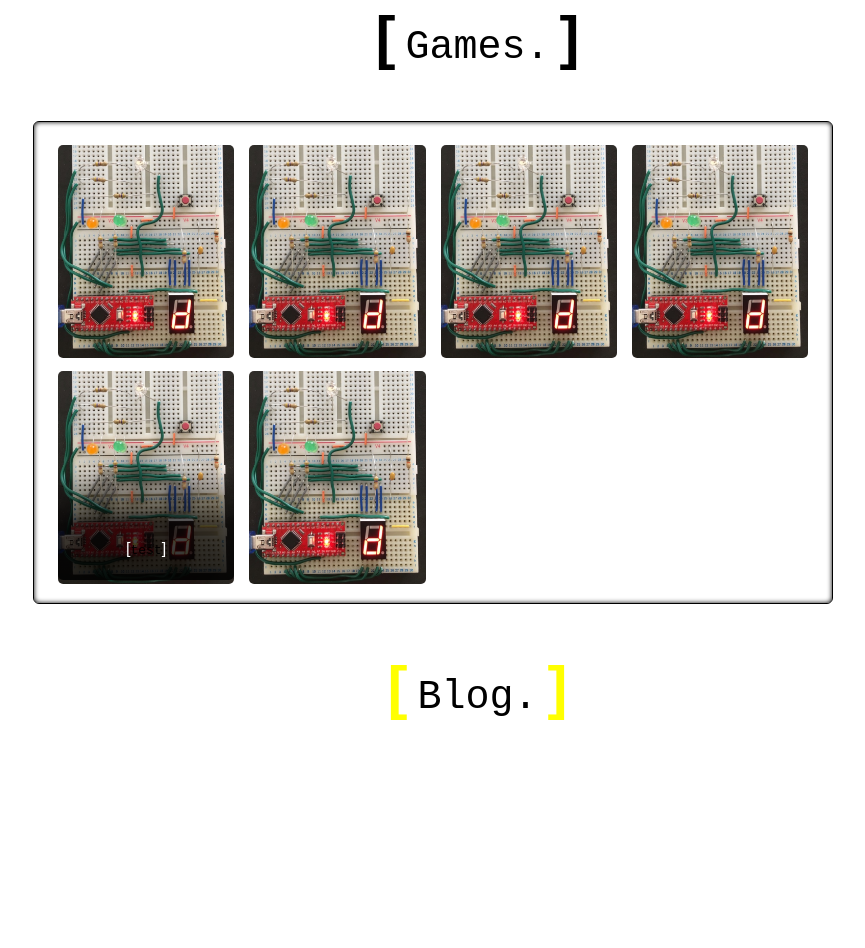
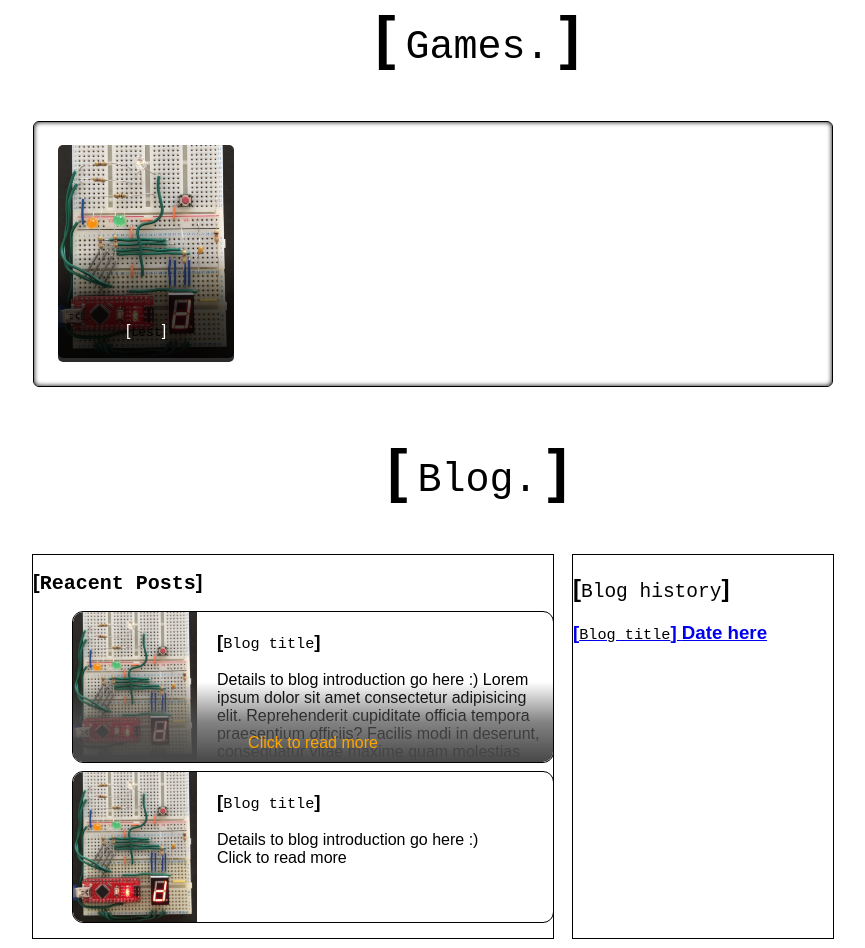
Before and after one commit to Joshua-Jandrell/portfolio-website, a plain HTML site: page Pages/Index/index.html in a window 1280 px wide. Shown: the part 2705-3653 px from the top of the page, without its empty margins (207-1072 px from the left). Before the commit the page ends 3477 px from the top, so only its background shows below. Drawn offline with Linux system fonts and the light colour scheme.

Commit message:
Created basic blog format

```diff
--- a/Pages/Index/index.html
+++ b/Pages/Index/index.html
@@ -326,66 +326,93 @@
                     src="/Pages/About/aboutImg/placeHolderImg.png"
                     alt="icon for game"
                     class="game-image"
-                    id="gi_0" /><div class="label-wrapper"><label for=".help-meout-link" class="game-label"
+                    id="gi_0"
+                  />
+                  <div class="label-wrapper">
+                    <label for=".help-meout-link" class="game-label"
                       >[<span class="blk">test</span>]</label
-                    ></div></a>
-              </li>
-              <li class>
-                <a href=""
-                  ><img
-                    src="/Pages/About/aboutImg/placeHolderImg.png"
-                    alt="icon for game"
-                    class="game-image"
-                    id="gi_0" /><label for="gi_0" class="Game-lable"></label
-                ></a>
-              </li>
-              <li class>
-                <a href=""
-                  ><img
-                    src="/Pages/About/aboutImg/placeHolderImg.png"
-                    alt="icon for game"
-                    class="game-image"
-                    id="gi_0" /><label for="gi_0" class="Game-lable"></label
-                ></a>
-              </li>
-              <li class>
-                <a href=""
-                  ><img
-                    src="/Pages/About/aboutImg/placeHolderImg.png"
-                    alt="icon for game"
-                    class="game-image"
-                    id="gi_0" /><label for="gi_0" class="Game-lable"></label
-                ></a>
-              </li>
-              <li class>
-                <a href=""
-                  ><img
-                    src="/Pages/About/aboutImg/placeHolderImg.png"
-                    alt="icon for game"
-                    class="game-image"
-                    id="gi_0" /><label for="gi_0" class="Game-lable"></label
-                ></a>
-              </li>
-              <li class>
-                <a href=""
-                  ><img
-                    src="/Pages/About/aboutImg/placeHolderImg.png"
-                    alt="icon for game"
-                    class="game-image"
-                    id="gi_0" /><label for="gi_0" class="Game-lable"></label
-                ></a>
+                    >
+                  </div></a
+                >
               </li>
             </ul>
           </nav>
         </article>
       </section>
-
-      <section class="index-section blog-section"></section>
-      <article class="blog-contenet">
+      <!-- Games section =====================================================================================-->
+      <section class="index-section blog-section">
         <h1 class="main-h blog-color1" id="blog">
           [<span class="blk">Blog.</span>]
         </h1>
-      </article>
+        <article class="blog-contenet">
+          <nav class="blog-grid e-nav">
+            <article class="recent-posts">
+              <h2 class="main-h">[<span class="blk">Reacent Posts</span>]</h2>
+              <ul>
+                <li>
+                  <a href="" role="navigation" class="blog-sample">
+                    <img
+                      img
+                      src="/Pages/About/aboutImg/placeHolderImg.png"
+                      alt="icon for game"
+                      class="blog-image"
+                      id="bi_0"
+                    />
+                    <section class="blog-summary">
+                      <h3 class="main-h">
+                        [<span class="blk">Blog title</span>]
+                      </h3>
+                      Details to blog introduction go here :) Lorem ipsum dolor
+                      sit amet consectetur adipisicing elit. Reprehenderit
+                      cupiditate officia tempora praesentium officiis? Facilis
+                      modi in deserunt, consequatur vitae maxime quam molestias
+                      doloremque beatae aut officia dolore sunt nisi.
+                    </section>
+                    <section class="read-more-wrapper" aria-hidden="true">
+                      <div class="read-more-txt">Click to read more</div>
+                    </section>
+                  </a>
+                </li>
+                <li>
+                  <a href="" role="navigation" class="blog-sample">
+                    <img
+                      img
+                      src="/Pages/About/aboutImg/placeHolderImg.png"
+                      alt="icon for game"
+                      class="blog-image"
+                      id="bi_0"
+                    />
+                    <section class="blog-summary">
+                      <h3 class="main-h">
+                        [<span class="blk">Blog title</span>]
+                      </h3>
+                      <section class="blog-intto">
+                        Details to blog introduction go here :)
+                      </section>
+                      <section class="read-more" aria-hidden="true">
+                        Click to read more
+                      </section>
+                    </section>
+                  </a>
+                </li>
+              </ul>
+            </article>
+            <article class="blog-history">
+              <h2 clss="main-h">[<span class="blk">Blog history</span>]</h2>
+              <ul class="blog-history-list">
+                <li>
+                  <a href="http://" class="u-nav"
+                    ><h3 class="main-h">
+                      [<span class="blk">Blog title</span>]
+                      <time datetime="">Date here</time>
+                    </h3></a
+                  >
+                </li>
+              </ul>
+            </article>
+          </nav>
+        </article>
+      </section>
     </main>
   </body>
 </html>
--- a/clean.css
+++ b/clean.css
@@ -323,12 +323,14 @@ ul.details-list li {
   width: 100%;
   height: 100%;
   display: block;
-
+  position: relative;
 }
 
 .label-wrapper{
   display: block;
-  position: relative;
+  position: absolute;
+  top:0px;
+  left: 0px;
 
   width: 100%;
   height: 100%;
@@ -364,6 +366,100 @@ ul.details-list li {
 /* ================================================================= */
 /* ------------------------- Blog ---------------------------------- */
 /* ================================================================= */
-.blog-color1{
-  color: yellow;
+.blog-grid
+{
+  display: grid;
+  max-width: 800px;
+  grid-template-columns: 3fr 1.5fr;
+
+  gap: 20px;
+  margin: 0 auto;
 }
+.recent-posts{
+  display: block;
+  width: 100%;
+  outline: 1px solid black;
+}
+.brecent-posts ul{
+  display: block;
+  list-style: none;
+}
+.recent-posts ul li{
+  display: block;
+  position: relative;
+  overflow-y: hidden;
+  outline: 1px solid black;
+  border-radius: 10px;
+  height: 150px;
+
+  margin: 10px 0;
+}
+.blog-image{
+  height: 100%;
+  float: left;
+  margin-right: 20px;
+  z-index: 1;
+
+  border-bottom-left-radius: 10px;
+  border-top-left-radius: 10px;
+}
+a.blog-sample{
+  text-decoration: none;
+  color: black;
+}
+
+.blog-summary{
+  display: block;
+  margin-left: 0;
+  margin-right: 0;
+  overflow-y: hidden;
+}
+.read-more-wrapper{
+  display: block;
+  width: 100%;
+  height: 50px;
+  position: absolute;
+  bottom: 0;
+  right: 0;
+  text-align: center;
+
+  color: orange;
+  padding-top: 30px;
+  padding-bottom: 0px;
+
+  background: linear-gradient(
+    180deg,
+    rgba(255, 255, 255,0) 0%,
+    rgba(80, 80, 80, 0.711) 50%,
+    rgb(72, 72, 72) 100%
+  );
+
+  border-bottom-left-radius: 10px;
+  border-bottom-right-radius: 10px;
+}
+.read-more-txt{
+  position: absolute;
+  width: 100%;
+  right: 0;
+  bottom: 10px;
+}
+
+/* Blog history section */
+.blog-history{
+  outline: 1px solid black;
+  width: 100%;
+}
+
+.blog-history ul{
+  display: block;
+  list-style: square;
+  list-style: none;
+  width: 100%;
+  margin: 0;
+  padding: 0;;
+}
+
+.blog-history ul li{
+  display: block;
+  margin-left: 0;
+}
```
